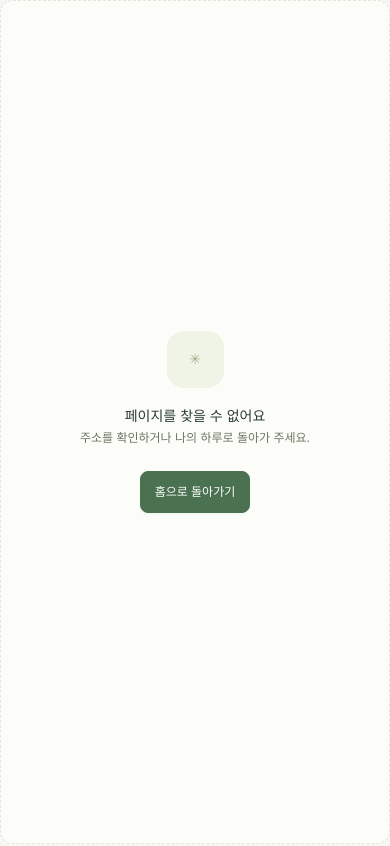
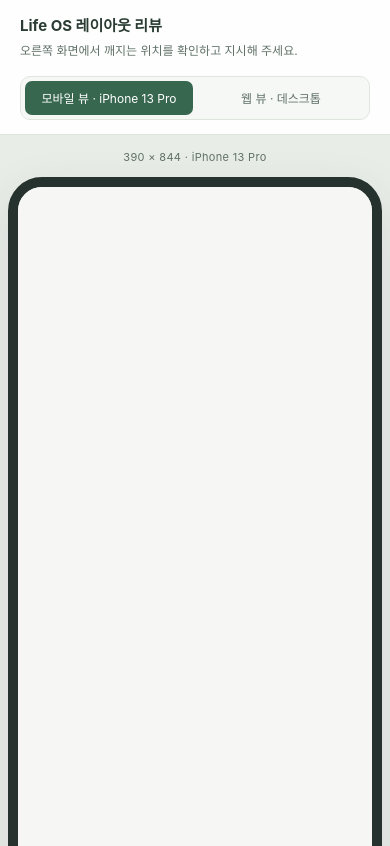
Before and after one commit to pikurate-ai/life-os, a Next.js app: page /review in a window 390 px wide. Before the commit this address had no page. Shown: the top 846 px of the page. Built offline with nearby package versions, Linux system fonts and the light colour scheme.

Commit message:
feat: add mobile and desktop layout review switcher

```diff
--- /dev/null
+++ b/src/app/review/page.tsx
@@ -0,0 +1,34 @@
+'use client';
+
+import { useState } from 'react';
+import './review.css';
+
+type ViewMode = 'mobile' | 'desktop';
+
+export default function ReviewPage() {
+  const [mode, setMode] = useState<ViewMode>('mobile');
+  return (
+    <main className="review-page">
+      <header className="review-toolbar">
+        <div>
+          <strong>Life OS 레이아웃 리뷰</strong>
+          <span>오른쪽 화면에서 깨지는 위치를 확인하고 지시해 주세요.</span>
+        </div>
+        <div className="review-switch" role="group" aria-label="미리보기 크기">
+          <button className={mode === 'mobile' ? 'active' : ''} onClick={() => setMode('mobile')}>
+            모바일 뷰 · iPhone 13 Pro
+          </button>
+          <button className={mode === 'desktop' ? 'active' : ''} onClick={() => setMode('desktop')}>
+            웹 뷰 · 데스크톱
+          </button>
+        </div>
+      </header>
+      <section className={`review-stage ${mode}`} aria-label={`${mode} 미리보기`}>
+        <div className="review-device-label">
+          {mode === 'mobile' ? '390 × 844 · iPhone 13 Pro' : '반응형 웹 · 데스크톱'}
+        </div>
+        <iframe title="Life OS 레이아웃 미리보기" src="/life-os/" />
+      </section>
+    </main>
+  );
+}
--- /dev/null
+++ b/src/app/review/review.css
@@ -0,0 +1,111 @@
+.review-page {
+  min-height: 100dvh;
+  background: #e9ede8;
+  color: #293b32;
+  font-family: -apple-system, BlinkMacSystemFont, 'Apple SD Gothic Neo', 'Noto Sans KR', sans-serif;
+}
+
+.review-toolbar {
+  position: sticky;
+  z-index: 2;
+  top: 0;
+  display: flex;
+  align-items: center;
+  justify-content: space-between;
+  gap: 16px;
+  padding: 14px 20px;
+  background: #ffffffee;
+  border-bottom: 1px solid #dfe6de;
+  backdrop-filter: blur(14px);
+}
+
+.review-toolbar > div:first-child {
+  display: grid;
+  gap: 3px;
+  min-width: 0;
+}
+
+.review-toolbar strong {
+  font-size: 15px;
+}
+
+.review-toolbar span {
+  color: #607168;
+  font-size: 12px;
+}
+
+.review-switch {
+  display: flex;
+  flex-shrink: 0;
+  gap: 4px;
+  padding: 4px;
+  border: 1px solid #dfe6de;
+  border-radius: 10px;
+  background: #f6f8f5;
+}
+
+.review-switch button {
+  min-height: 34px;
+  padding: 0 11px;
+  border: 0;
+  border-radius: 7px;
+  background: transparent;
+  color: #607168;
+  cursor: pointer;
+  font: inherit;
+  font-size: 12px;
+  white-space: nowrap;
+}
+
+.review-switch button.active {
+  background: #386750;
+  color: white;
+}
+
+.review-stage {
+  position: relative;
+  display: flex;
+  justify-content: center;
+  min-height: calc(100dvh - 70px);
+  padding: 42px 24px 60px;
+}
+
+.review-stage iframe {
+  width: 100%;
+  min-height: calc(100dvh - 130px);
+  border: 1px solid #d4ddd3;
+  border-radius: 16px;
+  background: #f6f7f5;
+  box-shadow: 0 18px 50px #293b321c;
+}
+
+.review-stage.mobile iframe {
+  width: 390px;
+  min-height: 844px;
+  max-height: 844px;
+  border: 10px solid #26322d;
+  border-radius: 34px;
+}
+
+.review-device-label {
+  position: absolute;
+  top: 14px;
+  color: #607168;
+  font-size: 11px;
+  letter-spacing: 0.03em;
+}
+
+@media (max-width: 700px) {
+  .review-toolbar {
+    align-items: stretch;
+    flex-direction: column;
+  }
+
+  .review-switch button {
+    flex: 1;
+  }
+
+  .review-stage {
+    padding: 42px 8px 24px;
+  }
+}
```
